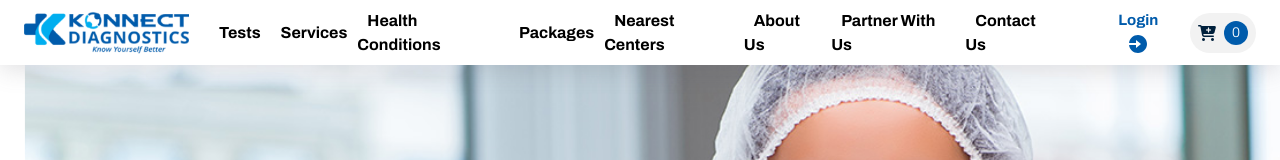
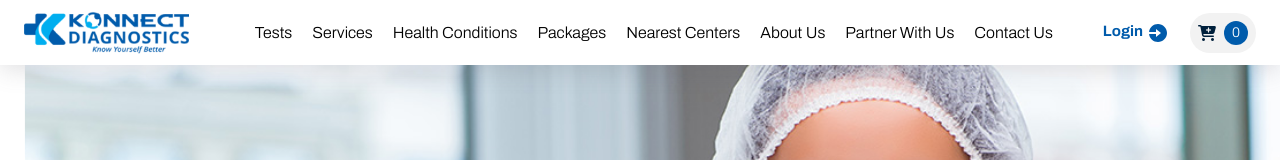
Before and after one commit to IMC-Digital/konnectdiagnostics-old-26122023, a React (Create React App) app in the folder frontend/: page / in a window 1280 px wide. Shown: the top 160 px of the page. Built offline with nearby package versions, Linux system fonts and the light colour scheme; no server answers; a web font is replaced by a local one.

Commit message:
change14th

```diff
--- a/frontend/src/components/requiredPages/PopularTests.js
+++ b/frontend/src/components/requiredPages/PopularTests.js
@@ -3,14 +3,22 @@ import styled from "styled-components";
 import axios from "axios";
 import { TestCard } from "./TestCard";
 
-export const PopularTests = ({ userId, auth, cart, setCart, handleLoginClick }) => {
+export const PopularTests = ({
+  userId,
+  auth,
+  cart,
+  setCart,
+  handleLoginClick,
+}) => {
   const [popularTests, setPopularTests] = useState([]);
 
   useEffect(() => {
     const poptestscode = ["INV131", "INV1008", "INV1011", "INV1005"];
     async function getPopularTests() {
       try {
-              const response = await axios.get(`http://localhost:3210/getpoptests`, {params:{ codes: poptestscode }});
+        const response = await axios.get(`http://localhost:3210/getpoptests`, {
+          params: { codes: poptestscode },
+        });
         setPopularTests(response.data);
       } catch (error) {
         console.error(error);
@@ -21,12 +29,18 @@ export const PopularTests = ({ userId, auth, cart, setCart, handleLoginClick })
   return (
     <Wrapper>
       <div className="ptCards my-3 container p-0 d-flex flex-wrap gap-2">
-        <div className="container d-flex justify-content-center gap-3">
-          {
-            popularTests.map((item) => (
-              <TestCard key={item.product_id} item={item} auth={auth} userId={userId} cart={cart} setCart={setCart} handleLoginClick={handleLoginClick} />
-            ))
-          }
+        <div className="container d-flex flex-wrap justify-content-center gap-3">
+          {popularTests.map((item) => (
+            <TestCard
+              key={item.product_id}
+              item={item}
+              auth={auth}
+              userId={userId}
+              cart={cart}
+              setCart={setCart}
+              handleLoginClick={handleLoginClick}
+            />
+          ))}
         </div>
       </div>
     </Wrapper>
@@ -37,6 +51,7 @@ const Wrapper = styled.section`
   .ptCards {
     justify-content: space-between;
     .ptCard {
+      /* overflow: hidden; */
       background-color: #00ffbb;
       position: relative;
       border-radius: 15px;
--- a/frontend/src/pages/nav-pages/Navbar.js
+++ b/frontend/src/pages/nav-pages/Navbar.js
@@ -25,9 +25,20 @@ const Navbar = ({ cartSize }) => {
             </button>
           </div>
 
-          <ul className={`navbar-lists navbar-nav ${isMobileMenuOpen ? "mobile-menu-open" : ""}`}>
+          <ul
+            className={`navbar-lists navbar-nav ${
+              isMobileMenuOpen ? "mobile-menu-open" : ""
+            }`}
+          >
             <li>
-              <NavLink to="/tests" className="nav-list" onClick={() => setIsMobileMenuOpen(false)} data-bs-toggle="tooltip" title="All the Tests are listed here!">
+              <NavLink
+                to="/tests"
+                className="nav-list"
+                activeClassName="active"
+                onClick={() => setIsMobileMenuOpen(false)}
+                data-bs-toggle="tooltip"
+                // title="All the Tests are listed here!"
+              >
                 Tests
               </NavLink>
             </li>
@@ -42,12 +53,20 @@ const Navbar = ({ cartSize }) => {
                   </NavLink>
                 </li> */}
                 <li className="subMenuItem">
-                  <NavLink to="/radiology-services" className="sub-nav-list">
+                  <NavLink
+                    to="/radiology-services"
+                    className="sub-nav-list"
+                    activeClassName="active"
+                  >
                     Radiology Services
                   </NavLink>
                 </li>
                 <li className="subMenuItem">
-                  <NavLink to="/fetal-medicine-unit" className="sub-nav-list">
+                  <NavLink
+                    to="/fetal-medicine-unit"
+                    className="sub-nav-list"
+                    activeClassName="active"
+                  >
                     Fetal Medicine Unit
                   </NavLink>
                 </li>
@@ -55,32 +74,56 @@ const Navbar = ({ cartSize }) => {
             </li>
 
             <li>
-              <NavLink to="/health-conditions" className="nav-list">
+              <NavLink
+                to="/health-conditions"
+                className="nav-list"
+                activeClassName="active"
+              >
                 Health Conditions
               </NavLink>
             </li>
             <li>
-              <NavLink to="/packages" className="nav-list">
+              <NavLink
+                to="/packages"
+                className="nav-list"
+                activeClassName="active"
+              >
                 Packages
               </NavLink>
             </li>
             <li>
-              <NavLink to="/nearest-centers" className="nav-list">
+              <NavLink
+                to="/nearest-centers"
+                className="nav-list"
+                activeClassName="active"
+              >
                 Nearest Centers
               </NavLink>
             </li>
             <li>
-              <NavLink to="/about" className="nav-list">
+              <NavLink
+                to="/about"
+                className="nav-list"
+                activeClassName="active"
+              >
                 About Us
               </NavLink>
             </li>
             <li>
-              <NavLink to="/partner-with-us" className="nav-list">
+              <NavLink
+                to="/partner-with-us"
+                className="nav-list"
+                activeClassName="active"
+              >
                 Partner With Us
               </NavLink>
             </li>
             <li>
-              <NavLink to="/contact-us" className="nav-list">
+              <NavLink
+                to="/contact-us"
+                className="nav-list"
+                activeClassName="active"
+              >
                 Contact Us
               </NavLink>
             </li>
@@ -109,7 +152,7 @@ const Wrapper = styled.section`
   }
   .nav-list {
     color: black;
-   font-weight: 700;
+    font-weight: 6~00;
     font-size: 16px;
     text-decoration: none;
     padding: 10px 10px;
@@ -206,8 +249,6 @@ const Wrapper = styled.section`
     display: block;
   }
 
-
-
   /* Mobile menu styles */
   @media (max-width: 768px) {
     .navbar-lists {
--- a/frontend/src/pages/nav-pages/Packages.js
+++ b/frontend/src/pages/nav-pages/Packages.js
@@ -11,7 +11,7 @@ const Packages = ({ auth, userId, cart, handleLoginClick }) => {
       try {
         const response = await axios.get(`http://localhost:3210/getpackages`);
         setPackages(response.data);
-              setActiveTab(response.data[0].product_id)
+        setActiveTab(response.data[0].product_id);
       } catch (error) {
         console.error(error);
       }
@@ -25,14 +25,26 @@ const Packages = ({ auth, userId, cart, handleLoginClick }) => {
         <div className="pkg-tabs mt-4">
           <div className="tabs" style={{ width: "25%" }}>
             {packages.map((item) => (
-              <button key={item.product_id} className={item.product_id === activeTab ? "active" : ""} onClick={() => setActiveTab(item.product_id)}>
+              <button
+                key={item.product_id}
+                className={item.product_id === activeTab ? "active" : ""}
+                onClick={() => setActiveTab(item.product_id)}
+              >
                 {item.product_name}
               </button>
             ))}
           </div>
           <div className="tab-content" style={{ width: "75%" }}>
             {packages.map((item) => (
-              <PackageItemInfo key={item.product_id_id} item={item} auth={auth} userId={userId} cart={cart} activeTab={activeTab} handleLoginClick={handleLoginClick} />
+              <PackageItemInfo
+                key={item.product_id_id}
+                item={item}
+                auth={auth}
+                userId={userId}
+                cart={cart}
+                activeTab={activeTab}
+                handleLoginClick={handleLoginClick}
+              />
             ))}
           </div>
         </div>
@@ -46,7 +58,7 @@ export default Packages;
 const Wrapper = styled.section`
   .pkg-tabs {
     display: flex;
-    gap: 25px;
+    gap: 20px;
     .tabs {
       display: flex;
       flex-direction: column;
@@ -60,16 +72,16 @@ const Wrapper = styled.section`
         text-align: start;
         &:hover {
           background-image: url(/images/k-10.png),
-            linear-gradient(220deg, #005bab, #00ffbb90);
+            linear-gradient(220deg, #005bab, #00aeef);
         }
       }
       button.active {
         background-image: url(/images/k-10.png),
-          linear-gradient(220deg, #005bab, #00ffbb90);
-        color: white;
+          linear-gradient(220deg, #005bab, #00aeef);
+        color: ${({ theme }) => theme.colors.white};
         &:hover {
           background-image: url(/images/k-10.png),
-            linear-gradient(220deg, #005bab, #00ffbb90);
+            linear-gradient(220deg, #005bab, #00aeef);
         }
       }
     }
@@ -78,6 +90,7 @@ const Wrapper = styled.section`
         border: none;
         background-image: url(/images/k-10.png),
           linear-gradient(220deg, #005bab, #00ffbb90);
+        background: ${({ theme }) => theme.colors.white};
         color: ${({ theme }) => theme.colors.white};
         font-size: 1rem;
         font-weight: 500;
@@ -93,14 +106,14 @@ const Wrapper = styled.section`
     }
   }
   .tab-bg {
-    align-items: center;
-    text-align: center;
-    background-image: url(/images/k-10.png),
-      linear-gradient(220deg, #005bab, #00ffbb90);
-    border-radius: 15px;
-    height: 200px;
-    z-index: 0;
-    margin-bottom: -155px;
+    /* align-items: center; */
+    /* text-align: center; */
+    /* background-image: url(/images/k-10.png); */
+    /* linear-gradient(220deg, #005bab, #00ffbb90); */
+    /* border-radius: 15px; */
+    /* height: 200px; */
+    /* z-index: 0; */
+    /* margin-bottom: 155px; */
   }
   .pkg-active-bg-top {
     justify-content: center;
```
Also changed, not shown: frontend/src/pages/Footer.js (+85 -19 lines), 1 other file (tests, documents, lock files or other folders). Lines whose indentation alone changed are shown as unchanged.
